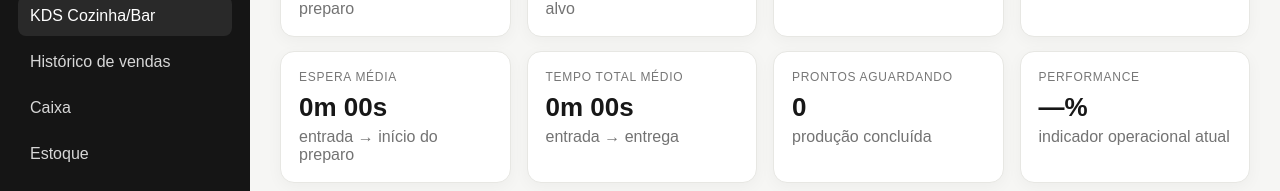
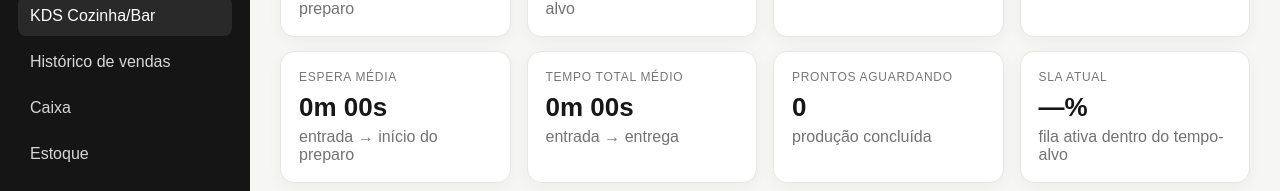
Before and after one commit to GrupoXuy/urbanacafe-system, a Next.js app: page /dashboard/kds in a window 1280 px wide. Shown: the part 220-411 px from the top of the page. Built offline with nearby package versions, Linux system fonts and the light colour scheme; no server answers.

Commit message:
fix: make KDS SLA indicator operationally accurate

```diff
--- a/app/dashboard/kds/page.tsx
+++ b/app/dashboard/kds/page.tsx
@@ -65,7 +65,6 @@ type Metrics={
 const stationLabel:Record<Station,string>={kitchen:"Cozinha",bar:"Bar"};
 const statusLabel:Record<TicketStatus,string>={pending:"Na fila",preparing:"Em preparo",ready:"Pronto",served:"Entregue"};
 const priorityLabel:Record<Priority,string>={low:"Baixa",normal:"Normal",high:"Alta",urgent:"Urgente"};
-const priorityOrder:Record<Priority,number>={urgent:4,high:3,normal:2,low:1};
 
 const emptyMetrics:Metrics={
   active:0,pending:0,preparing:0,ready:0,delayed:0,served:0,
@@ -296,7 +295,7 @@ export default function KDS(){
       <div className="card"><div className="label">Espera média</div><div className="value">{formatDuration(metrics.avg_wait_seconds)}</div><div className="subtitle">entrada → início do preparo</div></div>
       <div className="card"><div className="label">Tempo total médio</div><div className="value">{formatDuration(metrics.avg_total_seconds)}</div><div className="subtitle">entrada → entrega</div></div>
       <div className="card"><div className="label">Prontos aguardando</div><div className="value">{metrics.ready}</div><div className="subtitle">produção concluída</div></div>
-      <div className="card"><div className="label">Performance</div><div className="value">{metrics.served?Math.max(0,Math.round(100*(1-(metrics.delayed/Math.max(metrics.active+metrics.served,1))))):"—"}%</div><div className="subtitle">indicador operacional atual</div></div>
+      <div className="card"><div className="label">SLA atual</div><div className="value">{metrics.active?Math.max(0,Math.round(100*(1-(metrics.delayed/metrics.active)))):"—"}%</div><div className="subtitle">fila ativa dentro do tempo-alvo</div></div>
     </div>
 
     <div className="section" style={{display:"flex",gap:8,flexWrap:"wrap",alignItems:"center"}}>
```
